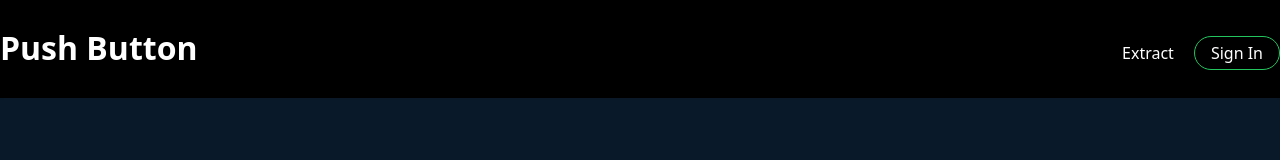
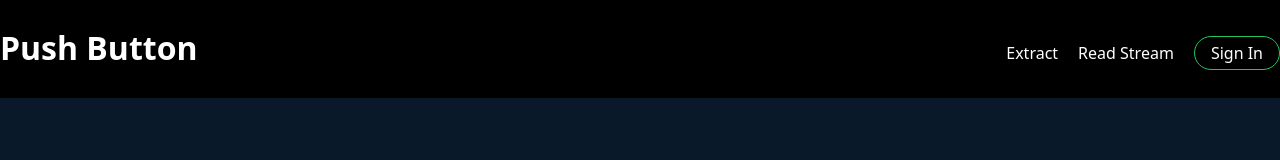
Before and after one commit to JamesPrenticez/pushbutton, a Next.js app: page / in a window 1280 px wide. Shown: the top 160 px of the page. Built offline with nearby package versions, Linux system fonts and the light colour scheme.

Commit message:
Functions start with Capital letters..

```diff
--- a/components/Header.jsx
+++ b/components/Header.jsx
@@ -20,6 +20,9 @@ export default function Header() {
             <Link href={'/extract'} passHref>
               <h3 className="hover:cursor-pointer border-b border-transparent hover:border-b hover:border-green-500 mt-2">Extract</h3>
             </Link>
+            <Link href={'/readstream'} passHref>
+              <h3 className="hover:cursor-pointer border-b border-transparent hover:border-b hover:border-green-500 mt-2">Read Stream</h3>
+            </Link>
             <button
               className="hover:cursor-pointer border border-green-500  hover:text-white hover:bg-green-500 px-4 py-1 rounded-full mt-2"
               onClick={()=>{}}
--- a/pages/readStream.jsx
+++ b/pages/readStream.jsx
@@ -2,7 +2,7 @@ import React, { useState } from "react";
 import Head from "next/head";
 import Header from "../components/Header";
 
-function readStream() {
+export default function ReadStream() {
   const [result, setResult] = useState("");
 
   async function handleClick(){
@@ -85,6 +85,6 @@ function readStream() {
   );
 }
 
-export default readStream;
+
 
 //https://developer.mozilla.org/en-US/docs/Web/API/ReadableStream < -This!
```
